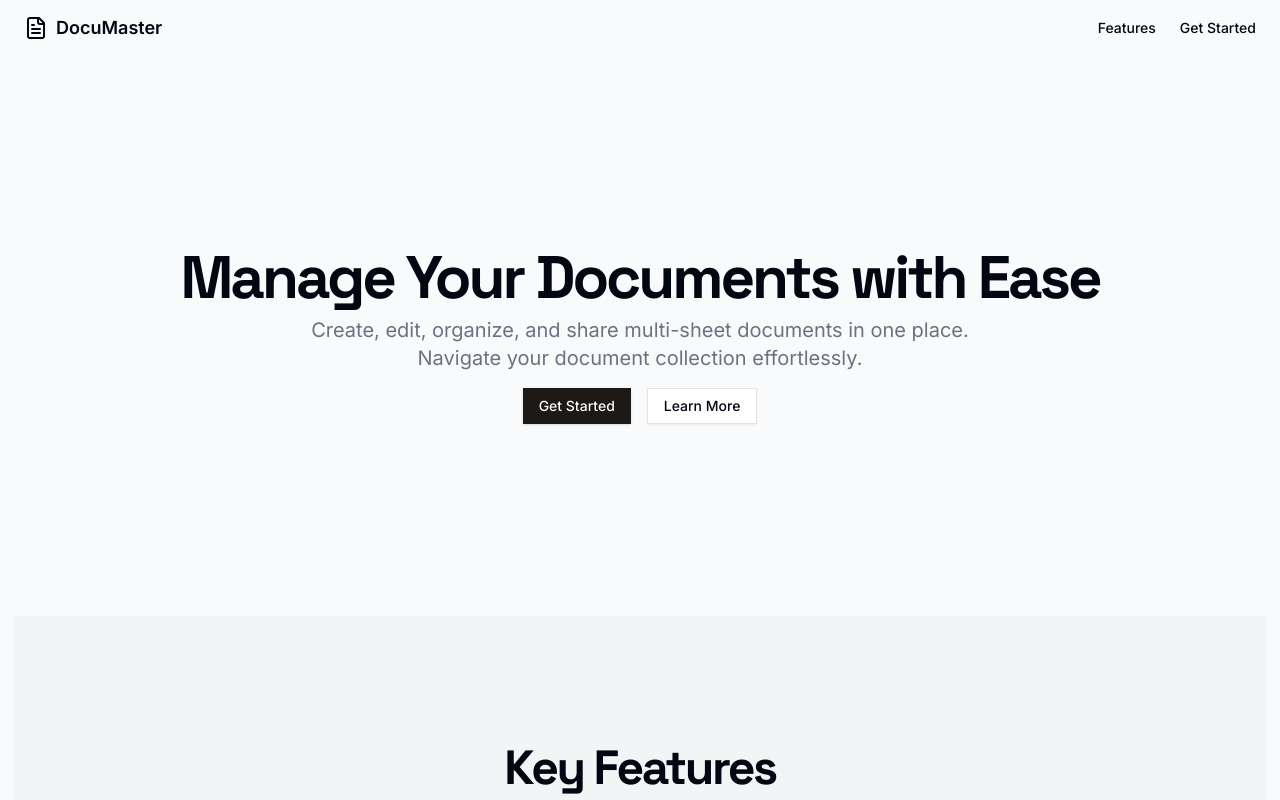
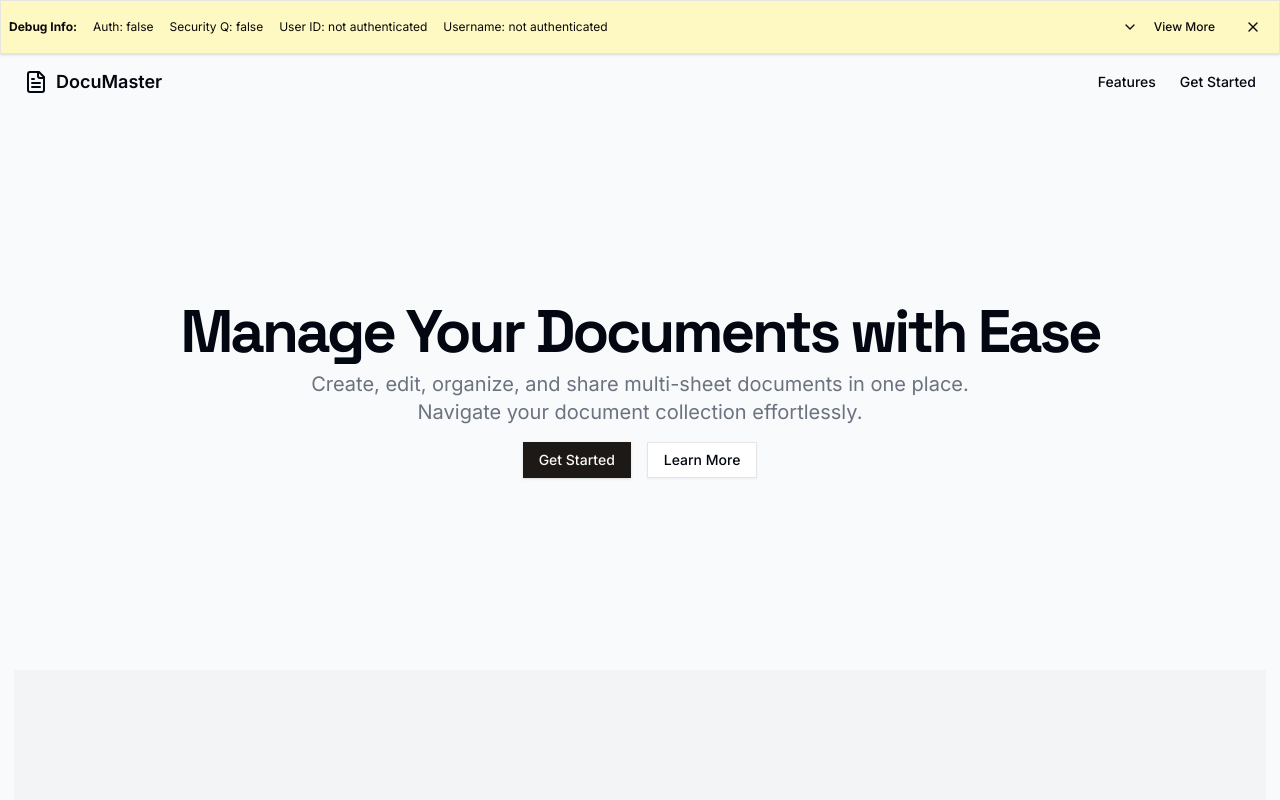
Before and after one commit to matthewbub/wussup.chat, a React (Vite) app in the folder routes/: page / in a window 1280 px wide. Shown: the top 800 px of the page. Built offline with nearby package versions, Linux system fonts and the light colour scheme.

Commit message:
add debug info bar

```diff
--- /dev/null
+++ b/routes/src/components/DebugInfoBar.tsx
@@ -0,0 +1,115 @@
+"use client";
+
+import React, { useState } from "react";
+import { ChevronDown, ChevronUp, X } from "lucide-react";
+import { Button } from "@/components/ui/button";
+import { Card, CardContent } from "@/components/ui/card";
+import { ScrollArea } from "@/components/ui/scroll-area";
+import { useAuthStore } from "@/stores/auth";
+
+export function DebugInfoBar() {
+  const [isVisible, setIsVisible] = useState(true);
+  const [isExpanded, setIsExpanded] = useState(false);
+  const { isAuthenticated, isSecurityQuestionsAnswered, user } = useAuthStore();
+
+  // Only show authenticated user data if available, otherwise use placeholder values
+  const debugInfo = {
+    isAuthenticated,
+    isSecurityQuestionsAnswered,
+    userId: user?.id ?? "not authenticated",
+    username: user?.username ?? "not authenticated",
+    email: user?.email ?? "not authenticated",
+    applicationEnvironmentRole: user?.applicationEnvironmentRole ?? "none",
+    securityQuestionsAnswered: user?.securityQuestionsAnswered ?? false,
+    sessionId: "sess_123456789",
+    lastLogin: "2023-04-01T12:34:56Z",
+    userAgent: window.navigator.userAgent,
+    currentUrl: window.location.pathname,
+    apiVersion: "v1.2.3",
+    buildNumber: "1234",
+    environment: process.env.NODE_ENV,
+  };
+
+  if (!isVisible) return null;
+  if (process.env.NODE_ENV !== "development") return null;
+
+  return (
+    <Card className="rounded-none border-b bg-yellow-100 dark:bg-yellow-900">
+      <CardContent className="p-2">
+        <div className="flex items-center justify-between">
+          <div className="flex items-center space-x-4 text-xs">
+            <span className="font-bold">Debug Info:</span>
+            <span>Auth: {debugInfo.isAuthenticated.toString()}</span>
+            <span>
+              Security Q: {debugInfo.isSecurityQuestionsAnswered.toString()}
+            </span>
+            <span>User ID: {debugInfo.userId}</span>
+            <span>Username: {debugInfo.username}</span>
+          </div>
+          <div className="flex items-center space-x-2">
+            <Button
+              variant="ghost"
+              size="sm"
+              onClick={() => setIsExpanded(!isExpanded)}
+            >
+              {isExpanded ? (
+                <ChevronUp className="h-4 w-4" />
+              ) : (
+                <ChevronDown className="h-4 w-4" />
+              )}
+              <span className="ml-2">
+                {isExpanded ? "View Less" : "View More"}
+              </span>
+            </Button>
+            <Button
+              variant="ghost"
+              size="icon"
+              onClick={() => setIsVisible(false)}
+            >
+              <X className="h-4 w-4" />
+              <span className="sr-only">Close</span>
+            </Button>
+          </div>
+        </div>
+        {isExpanded && (
+          <ScrollArea className="h-[200px] mt-2">
+            <div className="space-y-2 text-xs">
+              <p>
+                <strong>Email:</strong> {debugInfo.email}
+              </p>
+              <p>
+                <strong>Application Environment Role:</strong>{" "}
+                {debugInfo.applicationEnvironmentRole}
+              </p>
+              <p>
+                <strong>Security Questions Answered:</strong>{" "}
+                {debugInfo.securityQuestionsAnswered.toString()}
+              </p>
+              <p>
+                <strong>Session ID:</strong> {debugInfo.sessionId}
+              </p>
+              <p>
+                <strong>Last Login:</strong> {debugInfo.lastLogin}
+              </p>
+              <p>
+                <strong>User Agent:</strong> {debugInfo.userAgent}
+              </p>
+              <p>
+                <strong>Current URL:</strong> {debugInfo.currentUrl}
+              </p>
+              <p>
+                <strong>API Version:</strong> {debugInfo.apiVersion}
+              </p>
+              <p>
+                <strong>Build Number:</strong> {debugInfo.buildNumber}
+              </p>
+              <p>
+                <strong>Environment:</strong> {debugInfo.environment}
+              </p>
+            </div>
+          </ScrollArea>
+        )}
+      </CardContent>
+    </Card>
+  );
+}
--- a/routes/src/routes/__root.tsx
+++ b/routes/src/routes/__root.tsx
@@ -2,6 +2,7 @@ import * as React from "react";
 import { Link, Outlet, createRootRoute } from "@tanstack/react-router";
 import { TanStackRouterDevtools } from "@tanstack/router-devtools";
 import { useAuthStore } from "@/stores/auth";
+import { DebugInfoBar } from "@/components/DebugInfoBar";
 
 export const Route = createRootRoute({
   component: RootComponent,
@@ -11,6 +12,7 @@ function RootComponent() {
   const isAuthenticated = useAuthStore((state) => state.isAuthenticated);
   return (
     <>
+      <DebugInfoBar />
       {/* <div className="p-2 flex gap-2 justify-between">
         <Link
           to="/"
--- a/routes/src/routes/account/me.tsx
+++ b/routes/src/routes/account/me.tsx
@@ -548,7 +548,6 @@ function UpdateProfileInformation() {
   } = useForm({ defaultValues });
 
   const onSubmit = async (data: { email: string }) => {
-    console.log(data);
     const response = await fetch("/api/v1/jwt/account/profile", {
       method: "POST",
       body: JSON.stringify(data),
--- a/routes/src/utils/auth-helpers.ts
+++ b/routes/src/utils/auth-helpers.ts
@@ -22,6 +22,5 @@ export async function fetchSecureTest() {
   const response = await fetchWithAuth("/api/v1/example/jwt");
   if (response.ok) {
     const data = await response.json();
-    console.log("User data:", data);
   }
 }
```
Also changed, not shown: 1 other file (tests, documents, lock files or other folders).
